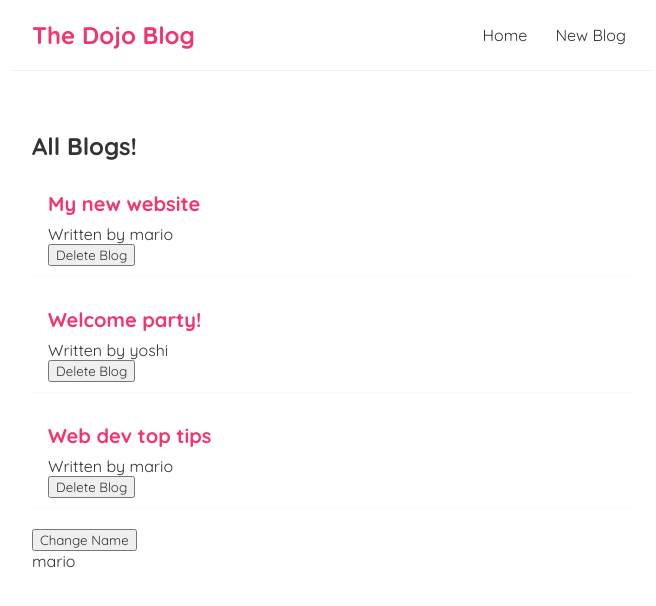
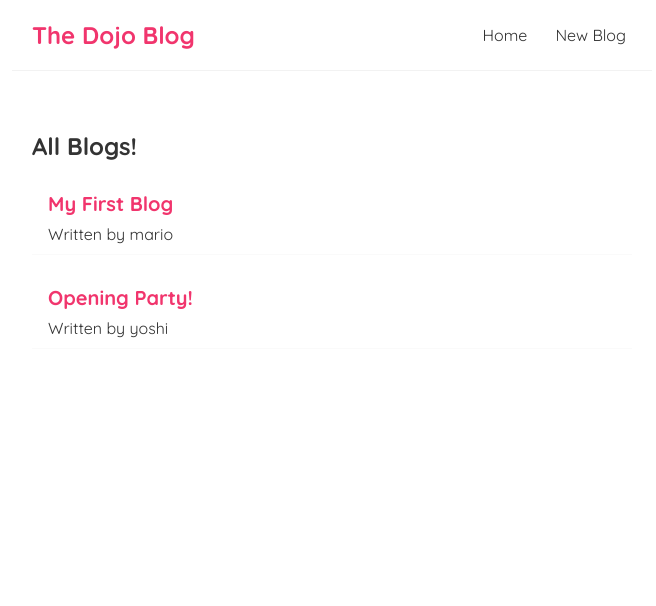
Before and after one commit to Startang141/dojo-blog-star, a React (Create React App) app: page / in a window 1280 px wide. Shown: the top 606 px of the page, without its empty margins (308-964 px from the left). Built offline with nearby package versions, Linux system fonts and the light colour scheme; data requests are answered from the project's data file.

Commit message:
Fetch Data With UseEffect

```diff
--- a/src/Pages/BlogList.jsx
+++ b/src/Pages/BlogList.jsx
@@ -1,4 +1,4 @@
-const BlogList = ({blogs, title, handleDelete}) => {
+const BlogList = ({blogs, title}) => {
     return (
         <div className="blog-list">
         <h2>{title}</h2>
@@ -6,7 +6,6 @@
             <div className="blog-preview" key={blog.id}>
                 <h2>{blog.title}</h2>
                 <p>Written by {blog.author}</p>
-                <button onClick={() => handleDelete(blog.id)}>Delete Blog</button>
             </div>
         ))}
         </div>
--- a/src/Pages/Home.jsx
+++ b/src/Pages/Home.jsx
@@ -2,30 +2,20 @@
 import BlogList from "./BlogList";
 
 const Home = () => {
-    const [blogs, setBlog] = useState([
-        { title: 'My new website', body: 'lorem ipsum...', author: 'mario', id: 1 },
-        { title: 'Welcome party!', body: 'lorem ipsum...', author: 'yoshi', id: 2 },
-        { title: 'Web dev top tips', body: 'lorem ipsum...', author: 'mario', id: 3 }
-    ])
-
-    const handleDelete = (id) => {
-        const newBlog = blogs.filter((blog) => blog.id !== id);
-        setBlog(newBlog);
-    }
-
-    const [nama, setNama] = useState('mario')
+    const [blogs, setBlogs] = useState([])
 
     useEffect(() => {
-        console.log('use effect lo')
-        console.log(nama)
-    }, [nama])
+        fetch('http://localhost:8000/blogs')
+        .then(res => {
+            return res.json();
+        }).then((data)=> {
+            setBlogs(data)
+        })
+    }, [])
 
     return (
         <div className="home">
-            <BlogList blogs={blogs} title='All Blogs!' handleDelete={handleDelete}/>
-            {/* <BlogList blogs={blog.filter((blog)=> blog.author === 'mario')} title='All Blogs!'/> */}
-            <button onClick={() => setNama('luigi')}>Change Name</button>
-            <p>{nama}</p>
+            {<BlogList blogs={blogs} title='All Blogs!'/>}
         </div>
      );
 }
```
